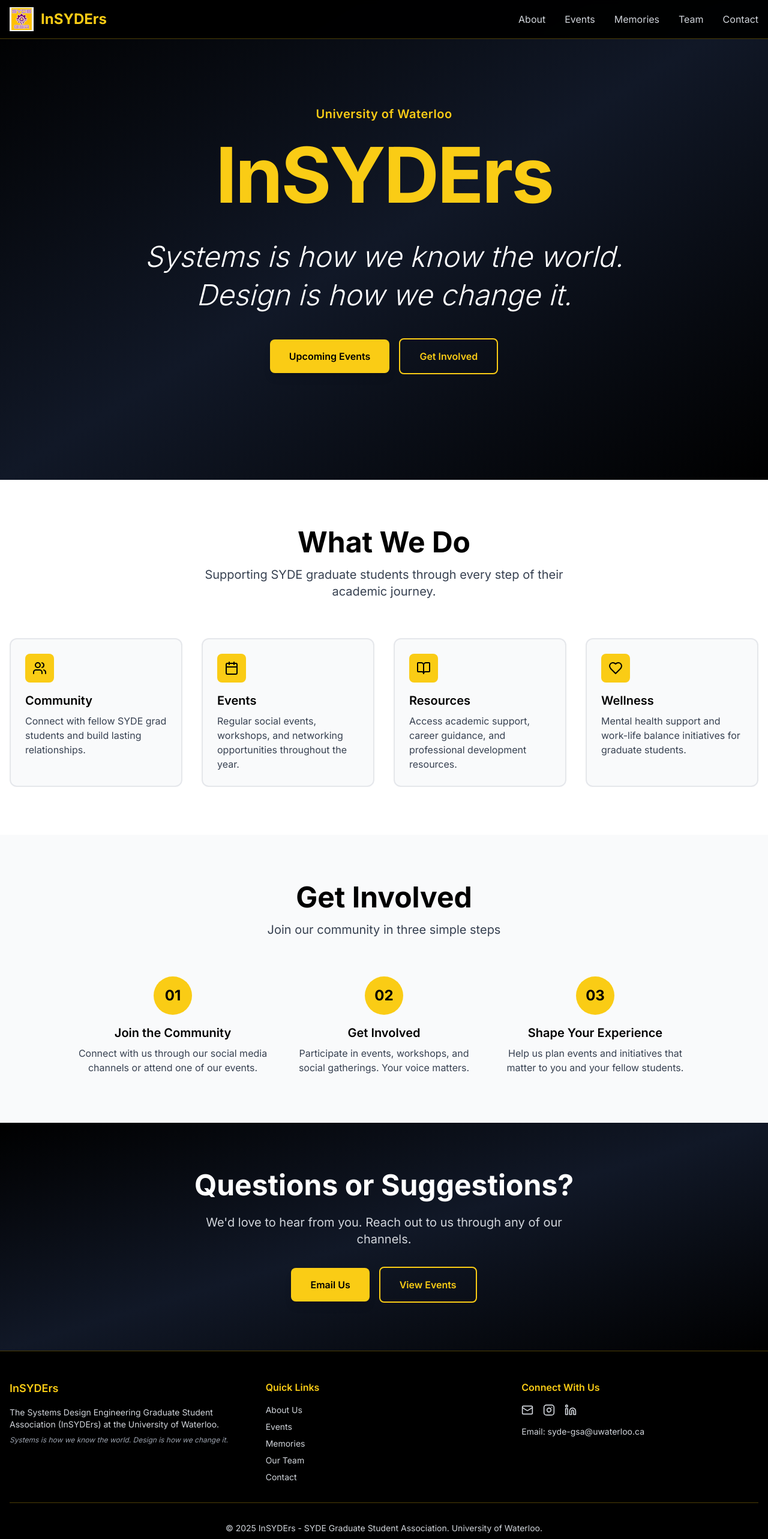
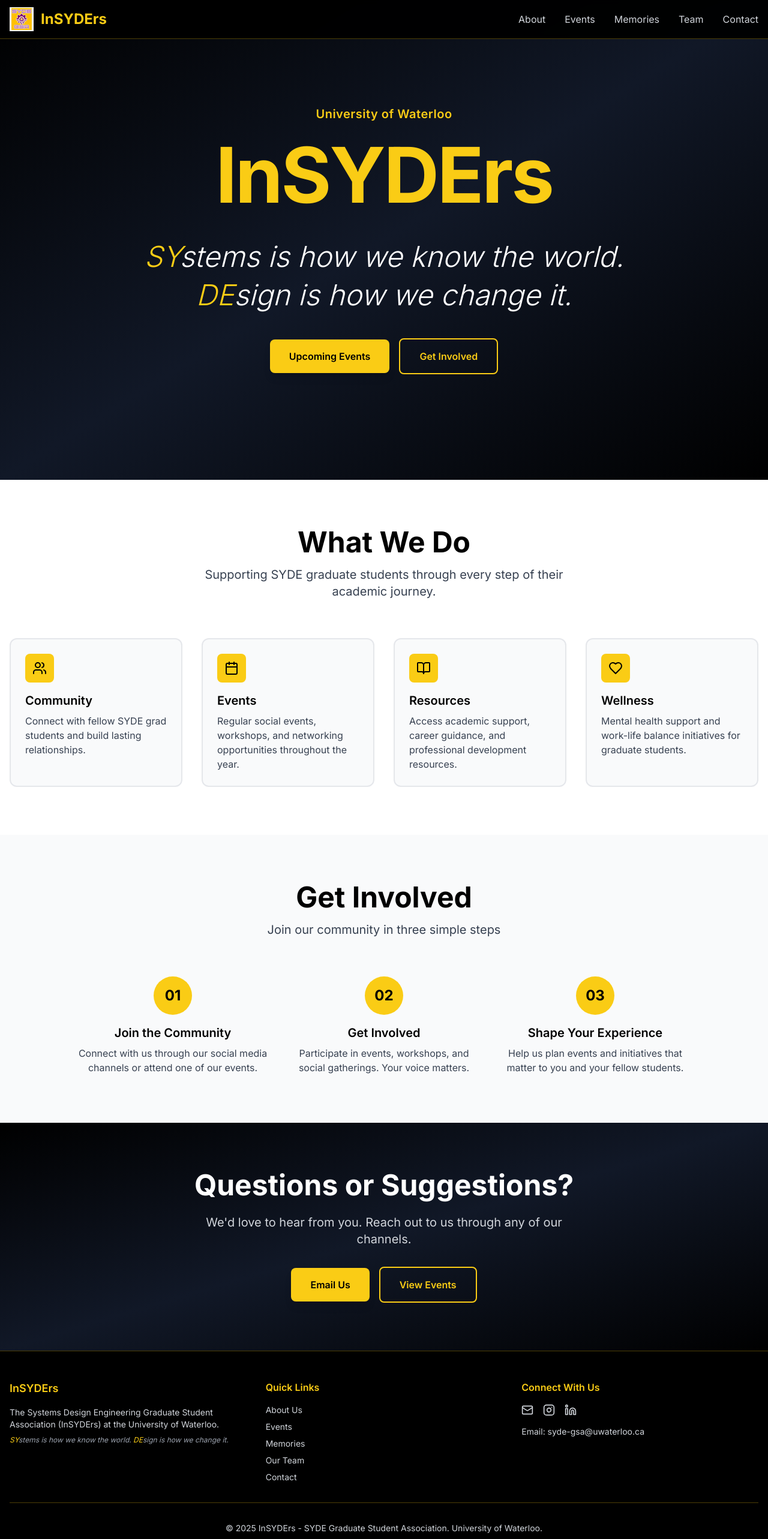
Before and after one commit to codejedi-ai/SYDE-GSA, a Next.js app: page / in a window 1280 px wide. Shown: the top 2566 px of the page at 60% size. Built offline with nearby package versions, Linux system fonts and the light colour scheme.

Commit message:
Updated hero-section.tsx

```diff
--- a/components/footer.tsx
+++ b/components/footer.tsx
@@ -12,7 +12,7 @@
               The Systems Design Engineering Graduate Student Association (InSYDErs) at the University of Waterloo.
             </p>
             <p className="text-xs text-gray-400 mt-2 italic">
-              Systems is how we know the world. Design is how we change it.
+              <span className="text-yellow-400">SY</span>stems is how we know the world. <span className="text-yellow-400">DE</span>sign is how we change it.
             </p>
           </div>
           <div>
--- a/components/hero-section.tsx
+++ b/components/hero-section.tsx
@@ -15,10 +15,10 @@
         </h1>
         <div className="mb-12 max-w-4xl mx-auto space-y-4">
           <p className="text-3xl md:text-4xl lg:text-5xl text-white font-light italic leading-relaxed">
-            Systems is how we know the world.
+            <span className="text-yellow-400">SY</span>stems is how we know the world.
           </p>
           <p className="text-3xl md:text-4xl lg:text-5xl text-white font-light italic leading-relaxed">
-            Design is how we change it.
+            <span className="text-yellow-400">DE</span>sign is how we change it.
           </p>
         </div>
         <div className="flex flex-col sm:flex-row gap-4 justify-center items-center">
```
